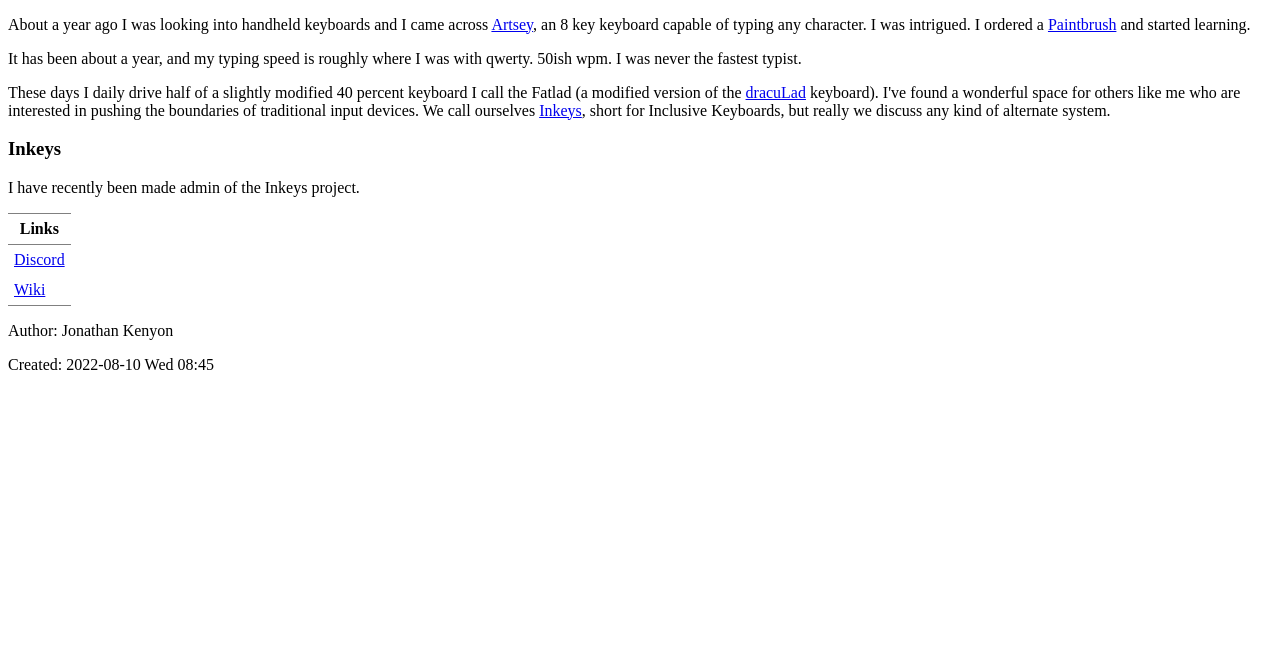
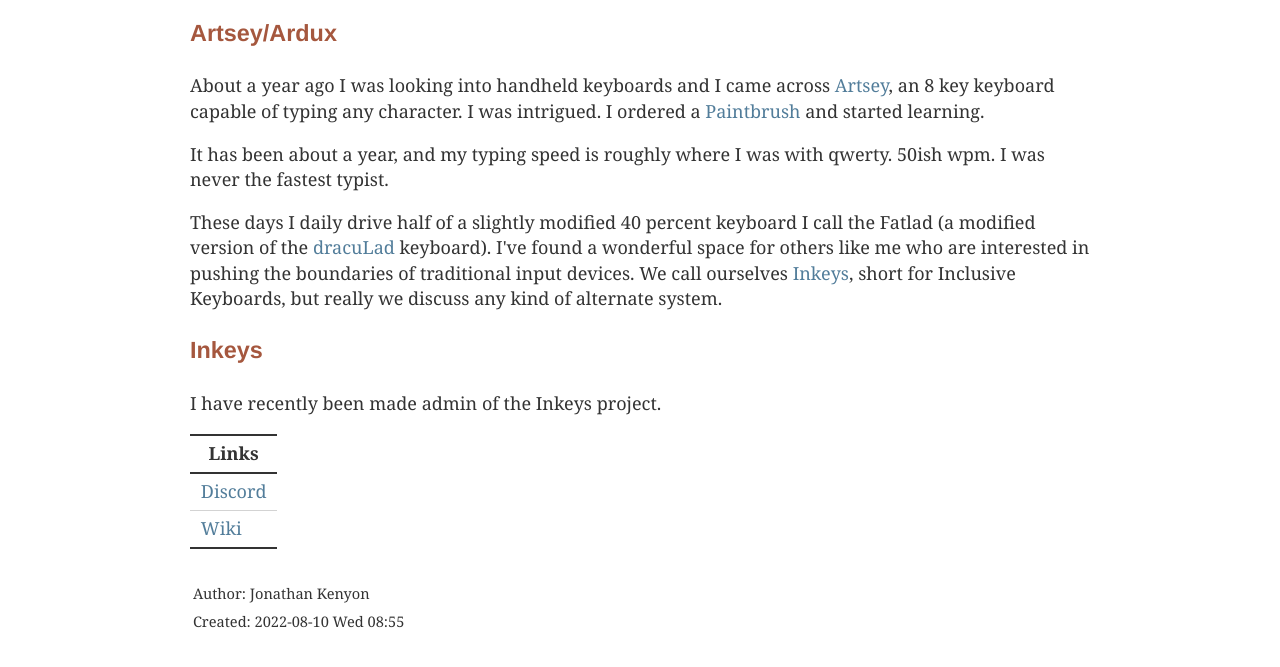
Before and after one commit to granitrocky/granitrocky, a plain HTML site: page index.html in a window 1280 px wide. Shown: the part 152-819 px from the top of the page. Drawn offline with Linux system fonts and the light colour scheme; the site is published under a folder, as on GitHub Pages, so addresses that start at the root find nothing.

Commit message:
Actually deploy html

```diff
--- a/index.html
+++ b/index.html
@@ -3,26 +3,26 @@
 "http://www.w3.org/TR/xhtml1/DTD/xhtml1-strict.dtd">
 <html xmlns="http://www.w3.org/1999/xhtml" lang="en" xml:lang="en">
 <head>
-<!-- 2022-08-10 Wed 08:45 -->
+<!-- 2022-08-10 Wed 08:55 -->
 <meta http-equiv="Content-Type" content="text/html;charset=utf-8" />
 <meta name="viewport" content="width=device-width, initial-scale=1" />
 <title>About Me</title>
 <meta name="author" content="Jonathan Kenyon" />
 <meta name="generator" content="Org Mode" />
-<link rel="stylesheet" type="text/css" href="/css/org.css"/>
+<link rel="stylesheet" type="text/css" href="./css/org.css"/>
 </head>
 <body>
 <div id="content" class="content">
 <h1 class="title">About Me</h1>
 
 
-<div id="outline-container-orga009476" class="outline-2">
-<h2 id="orga009476">Projects</h2>
-<div class="outline-text-2" id="text-orga009476">
+<div id="outline-container-org65a30f9" class="outline-2">
+<h2 id="org65a30f9">Projects</h2>
+<div class="outline-text-2" id="text-org65a30f9">
 </div>
-<div id="outline-container-org2d3786b" class="outline-3">
-<h3 id="org2d3786b">Artsey/Ardux</h3>
-<div class="outline-text-3" id="text-org2d3786b">
+<div id="outline-container-org65da125" class="outline-3">
+<h3 id="org65da125">Artsey/Ardux</h3>
+<div class="outline-text-3" id="text-org65da125">
 <p>
 About a year ago I was looking into handheld keyboards and I came across <a href="https://artsey.io/">Artsey</a>, an 8 key keyboard capable of typing any character. I was intrigued. I ordered a <a href="https://github.com/arduxio/thepaintbrush">Paintbrush</a> and started learning.
 </p>
@@ -32,13 +32,13 @@
 </p>
 
 <p>
-These days I daily drive half of a slightly modified 40 percent keyboard I call the Fatlad (a modified version of the <a href="https://github.com/MangoIV/dracuLad">dracuLad</a> keyboard). I've found a wonderful space for others like me who are interested in pushing the boundaries of traditional input devices. We call ourselves <a href="#org5dc1a45">Inkeys</a>, short for Inclusive Keyboards, but really we discuss any kind of alternate system.
+These days I daily drive half of a slightly modified 40 percent keyboard I call the Fatlad (a modified version of the <a href="https://github.com/MangoIV/dracuLad">dracuLad</a> keyboard). I've found a wonderful space for others like me who are interested in pushing the boundaries of traditional input devices. We call ourselves <a href="#org6307cad">Inkeys</a>, short for Inclusive Keyboards, but really we discuss any kind of alternate system.
 </p>
 </div>
 </div>
-<div id="outline-container-org5dc1a45" class="outline-3">
-<h3 id="org5dc1a45">Inkeys</h3>
-<div class="outline-text-3" id="text-org5dc1a45">
+<div id="outline-container-org6307cad" class="outline-3">
+<h3 id="org6307cad">Inkeys</h3>
+<div class="outline-text-3" id="text-org6307cad">
 <p>
 I have recently been made admin of the Inkeys project.
 </p>
@@ -69,7 +69,7 @@
 </div>
 <div id="postamble" class="status">
 <p class="author">Author: Jonathan Kenyon</p>
-<p class="date">Created: 2022-08-10 Wed 08:45</p>
+<p class="date">Created: 2022-08-10 Wed 08:55</p>
 </div>
 </body>
 </html>
```
